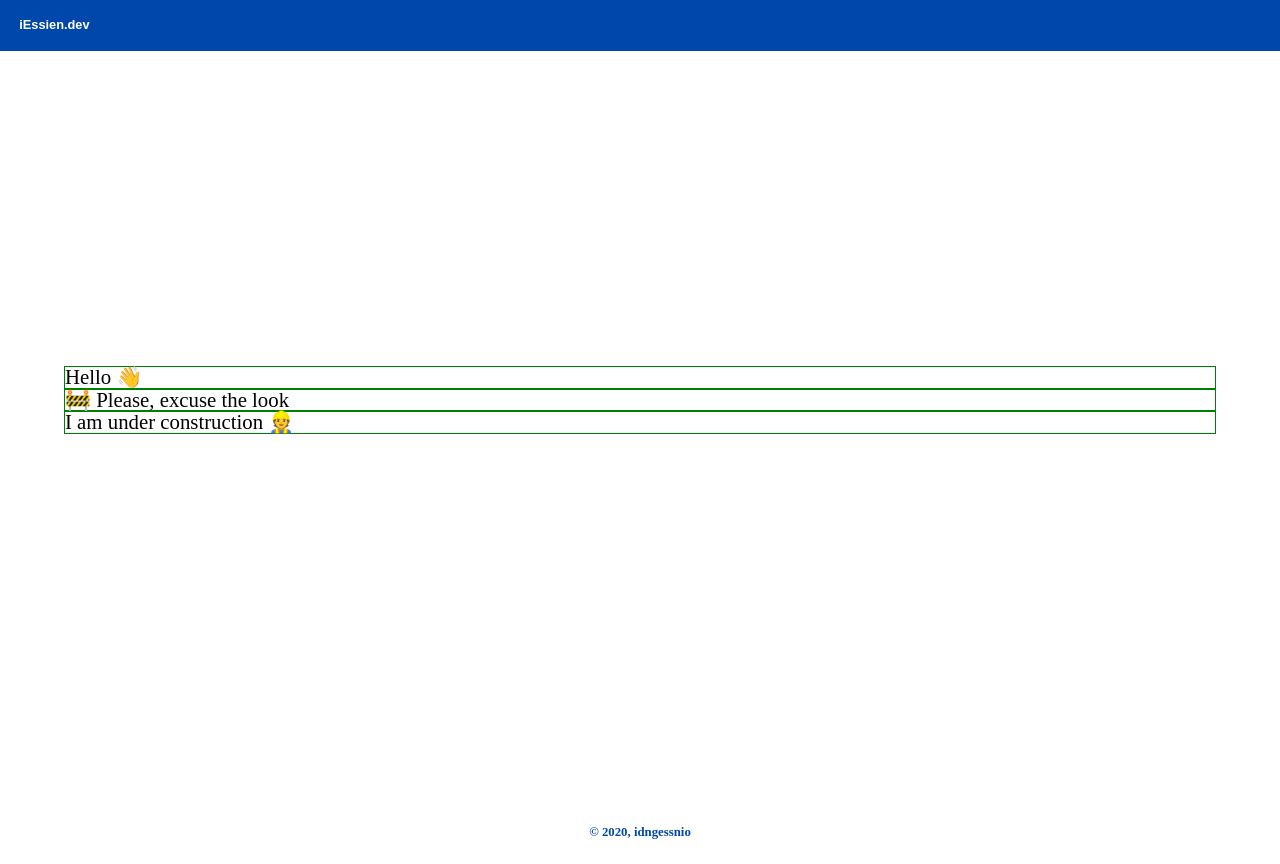
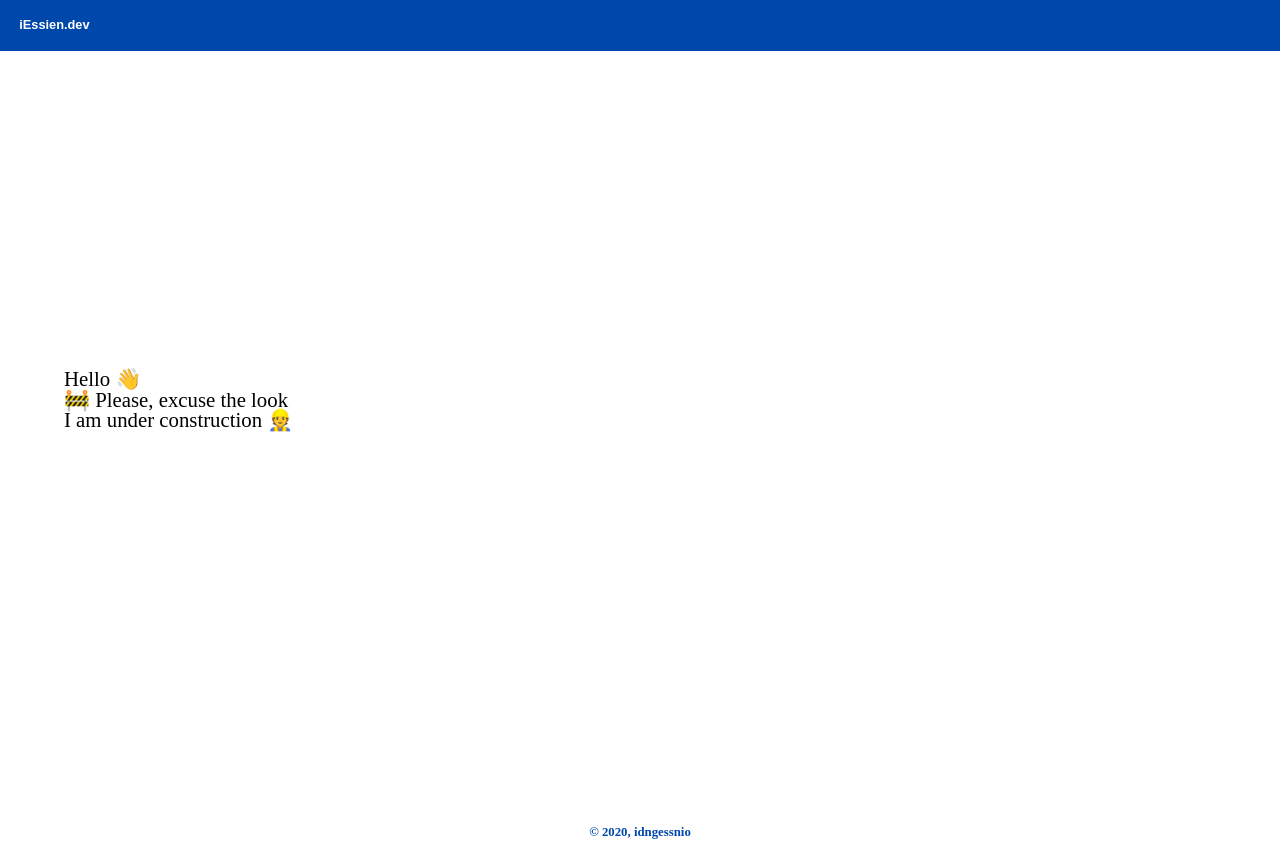
Before and after one commit to idongCodes/iessiendev, a React (Create React App) app: page / in a window 1280 px wide. Built offline with nearby package versions, Linux system fonts and the light colour scheme.

Commit message:
removed paragraph borders

```diff
--- a/src/css/index.css
+++ b/src/css/index.css
@@ -97,9 +97,6 @@ table {
   width: 90%;
   font-size: 1.3rem;
 }
-.main-container p {
-  border: solid green 1px;
-}
 
 .footer {
   position: absolute;
--- a/src/scss/container.scss
+++ b/src/scss/container.scss
@@ -15,9 +15,4 @@
             size: 1.3rem;
         }
     }
-
-    p {
-        border:solid green 1px;
-
-    }
 }
```
Also changed, not shown: 1 other file (tests, documents, lock files or other folders).
